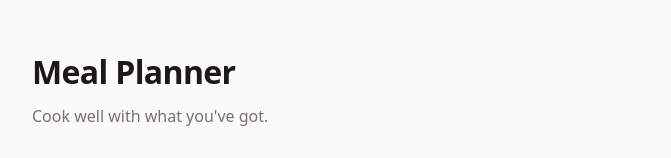
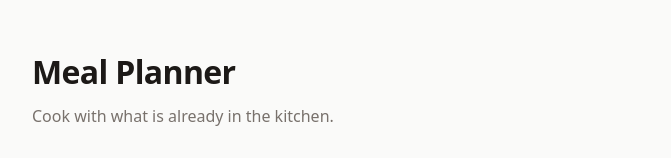
Before and after one commit to robertaDec/meal-planner-agent, a Next.js app: page / in a window 1280 px wide. Shown: the top 158 px of the page, without its empty margins (304-975 px from the left). Built offline with nearby package versions, Linux system fonts and the light colour scheme.

Commit message:
Fix apostrophe in subtitle, remove misplaced lint disable

```diff
--- a/app/page.tsx
+++ b/app/page.tsx
@@ -63,7 +63,6 @@ export default function Home() {
             setToolCalls((prev) => {
               const next = [...prev];
               for (let i = next.length - 1; i >= 0; i--) {
-                // eslint-disable-next-line react/no-unescaped-entities
                 if (next[i].name === event.name && next[i].status === 'running') {
                   next[i] = { ...next[i], status: 'done', summary: event.summary };
                   break;
@@ -101,7 +100,7 @@ export default function Home() {
             fontSize: '1rem',
           }}
         >
-          Cook well with what you've got.
+          Cook with what is already in the kitchen.
         </p>
       </header>
       <textarea
```
